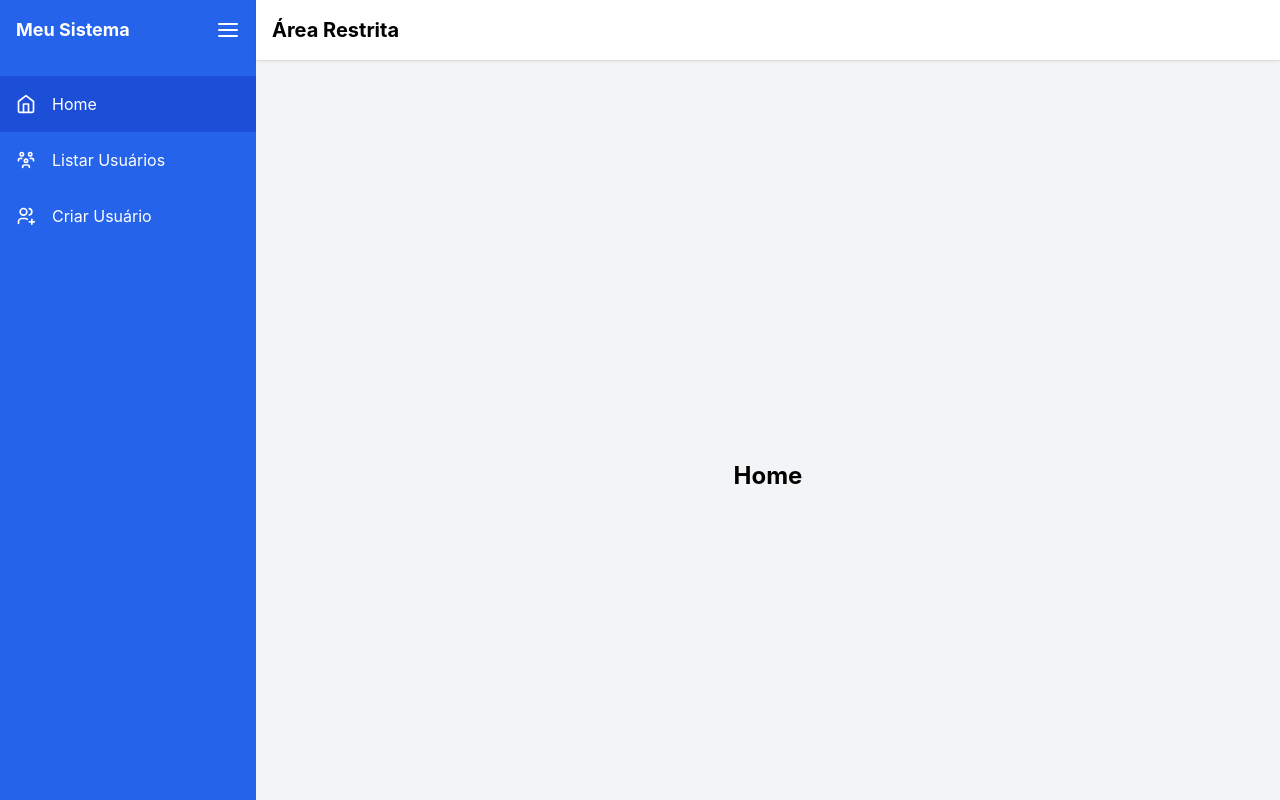
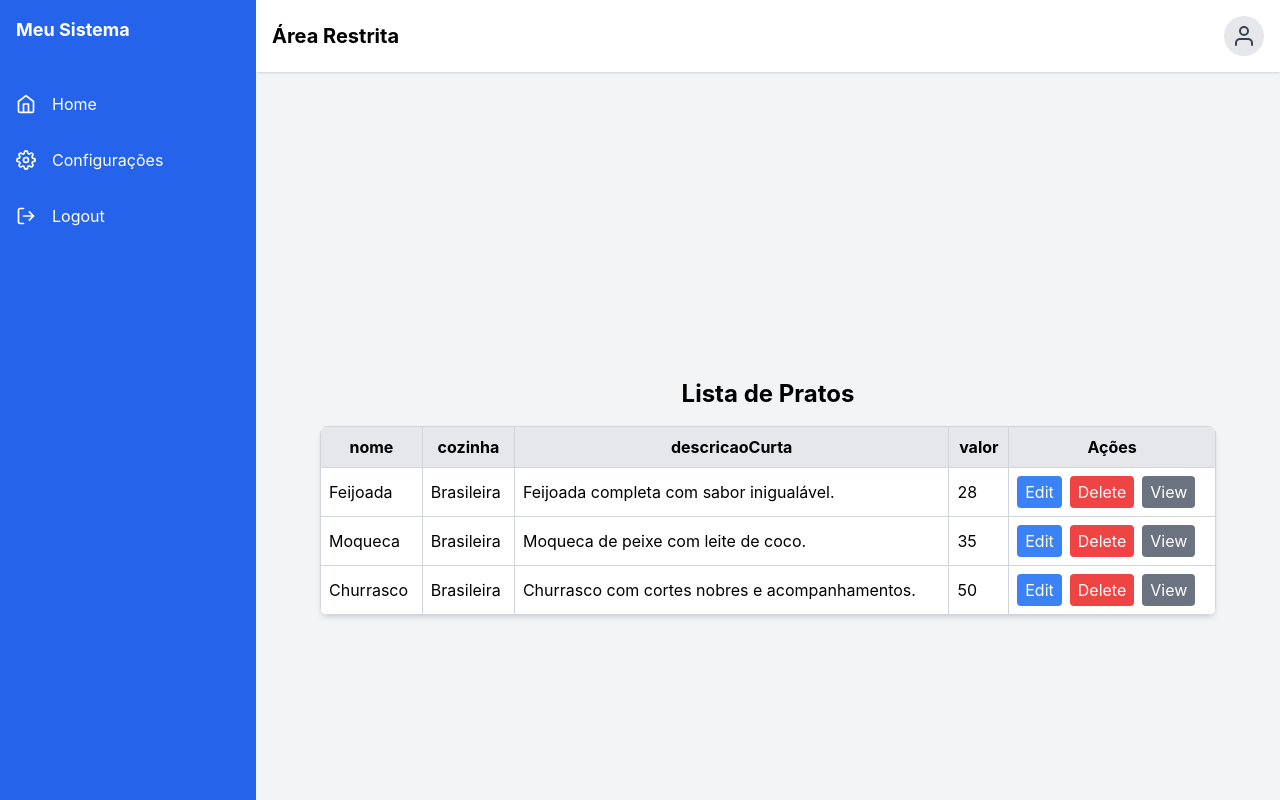
Before and after one commit to felpsM67/front-end-comum-pi-senac, a React (Create React App) app: page /home in a window 1280 px wide. Built offline with nearby package versions, Linux system fonts and the light colour scheme; no server answers; sample sign-in values are in the browser's storage.

Commit message:
ajustes area administrativa

```diff
--- a/src/components/TBodyJS.tsx
+++ b/src/components/TBodyJS.tsx
@@ -1,37 +1,27 @@
 import React from 'react';
 
-interface User {
-  id: number;
-  nome: string;
-  email: string;
-}
-
-interface TBodyJSProps {
-  users: User[]; // Lista de usuários
-  columns: (keyof User | 'Ações')[]; // Colunas que correspondem às propriedades da interface User
+interface TBodyJSProps<T> {
+  data: T[]; // Dados genéricos
+  columns: (keyof T | 'Ações')[]; // Colunas baseadas nas chaves do objeto genérico T
   actions?: {
-    [key: string]: (user: User) => void; // Ações disponíveis (ex.: editar, excluir)
+    [key: string]: (item: T) => void; // Ações que recebem o objeto completo
   };
 }
 
-const TBodyJS: React.FC<TBodyJSProps> = ({ users, columns, actions }) => {
+const TBodyJS = <T,>({ data, columns, actions }: TBodyJSProps<T>) => {
   return (
     <tbody>
-      {users.map((user) => (
-        <tr key={user.id} className="text-center hover:bg-gray-100">
-          {columns.map((column) => (
-            <td key={column as string} className="border border-gray-300 p-2">
-              {column !== 'Ações' ? user[column as keyof User] : null}
-            </td>
-          ))}
-          {actions && (
-            <td className="border border-gray-300 p-2">
+      {data.map((row, rowIndex) => (
+        <tr key={rowIndex} className="hover:bg-gray-100">
+          {columns.map((column, colIndex) => (
+            <td key={colIndex} className="border border-gray-300 p-2">
+              {column === 'Ações' && actions ? (
+                <div className="flex gap-2">
                   {Object.keys(actions).map((actionKey) => (
                     <button
                       key={actionKey}
-                  type="button"
-                  onClick={() => actions[actionKey](user)}
-                  className={`px-2 py-1 rounded mr-2 ${
+                      onClick={() => actions[actionKey](row)}
+                      className={`px-2 py-1 rounded ${
                         actionKey === 'edit'
                           ? 'bg-blue-500 text-white hover:bg-blue-600'
                           : actionKey === 'delete'
@@ -42,8 +32,12 @@ const TBodyJS: React.FC<TBodyJSProps> = ({ users, columns, actions }) => {
                       {actionKey.charAt(0).toUpperCase() + actionKey.slice(1)}
                     </button>
                   ))}
+                </div>
+              ) : (
+                row[column as keyof T]?.toString() || ''
+              )}
             </td>
-          )}
+          ))}
         </tr>
       ))}
     </tbody>
--- a/src/components/THeadJS.tsx
+++ b/src/components/THeadJS.tsx
@@ -1,7 +1,7 @@
 import React from 'react';
 
 interface THeadJSProps {
-  columns: string[]; // Lista de nomes das colunas
+  columns: string[];
 }
 
 const THeadJS: React.FC<THeadJSProps> = ({ columns }) => {
--- a/src/components/TabelaJS.tsx
+++ b/src/components/TabelaJS.tsx
@@ -1,34 +1,24 @@
 import React from 'react';
-import { User } from '../views/UserManagement';
-import { useNavigate } from 'react-router-dom';
 import THeadJS from './THeadJS';
 import TBodyJS from './TBodyJS';
 
-interface TabelaJSProps {
-  users: User[];
+interface TabelaJSProps<T> {
+  columns: (keyof T | 'Ações')[]; // Colunas baseadas nas chaves do objeto genérico T
+  data: T[]; // Dados genéricos
+  actions?: {
+    [key: string]: (item: T) => void; // Ações que recebem o objeto completo
+  };
 }
 
-const TabelaJS: React.FC<TabelaJSProps> = ({ users }) => {
-  const navigate = useNavigate();
-  const columns = ['id', 'nome', 'email', 'Ações'] as (keyof User | 'Ações')[];
-
-  const handleActionClick = {
-    edit: (user: User) => {
-      navigate(`/users/edit/${user.id}`);
-    },
-    delete: (user: User) => {
-      console.log(`Usuário com ID ${user.id} excluído.`);
-      // Adicione a lógica de exclusão aqui
-    },
-  };
+const TabelaJS = <T,>({ columns, data, actions }: TabelaJSProps<T>) => {
+  // Mapeia as colunas para strings para garantir compatibilidade com THeadJS
+  const columnStrings = columns.map((col) => col.toString());
 
   return (
-    <>
-      <table className="w-full border-collapse border border-gray-300">
-        <THeadJS columns={columns} />
-        <TBodyJS users={users} columns={columns} actions={handleActionClick} />
-      </table>
-    </>
+    <table className="w-full border-collapse border border-gray-300">
+      <THeadJS columns={columnStrings} />
+      <TBodyJS data={data} columns={columns} actions={actions} />
+    </table>
   );
 };
 
--- a/src/layout/RestrictedLayout.tsx
+++ b/src/layout/RestrictedLayout.tsx
@@ -1,30 +1,105 @@
 import React, { useState } from 'react';
-import Sidebar from './Sidebar';
-import MainContent from './MainContent';
-import { FiHome } from 'react-icons/fi';
-import { TbUsersGroup, TbUsersPlus } from 'react-icons/tb';
+import { Outlet } from 'react-router-dom';
+import { FiMenu, FiHome, FiSettings, FiLogOut, FiUser } from 'react-icons/fi';
 
 const RestrictedLayout: React.FC = () => {
-  const [isSidebarOpen, setIsSidebarOpen] = useState<boolean>(true);
+  const [isSidebarOpen, setIsSidebarOpen] = useState<boolean>(false);
 
   const toggleSidebar = () => {
     setIsSidebarOpen(!isSidebarOpen);
   };
 
+  const user = {
+    name: 'João Silva',
+    email: 'joao.silva@email.com',
+  };
+
   const menuItems = [
     { path: '/home', label: 'Home', icon: <FiHome /> },
-    { path: '/users', label: 'Listar Usuários', icon: <TbUsersGroup /> },
-    { path: '/users/new', label: 'Criar Usuário', icon: <TbUsersPlus /> },
+    { path: '/settings', label: 'Configurações', icon: <FiSettings /> },
+    { path: '/logout', label: 'Logout', icon: <FiLogOut /> },
   ];
 
   return (
     <div className="flex h-screen bg-gray-100">
-      <Sidebar
-        isSidebarOpen={isSidebarOpen}
-        toggleSidebar={toggleSidebar}
-        menuItems={menuItems}
-      />
-      <MainContent toggleSidebar={toggleSidebar} />
+      {/* Sidebar */}
+      <div
+        className={`fixed z-40 inset-y-0 left-0 transform ${
+          isSidebarOpen ? 'translate-x-0' : '-translate-x-full'
+        } w-64 bg-blue-600 text-white transition-transform duration-300 lg:relative lg:translate-x-0 lg:w-64`}
+      >
+        <div className="flex items-center justify-between p-4">
+          <span className="text-lg font-bold">Meu Sistema</span>
+          <button
+            onClick={toggleSidebar}
+            className="text-white focus:outline-none lg:hidden"
+          >
+            <FiMenu size={24} />
+          </button>
+        </div>
+        <nav className="mt-4">
+          {menuItems.map((item) => (
+            <a
+              key={item.path}
+              href={item.path}
+              className="flex items-center gap-4 p-4 hover:bg-blue-500 transition-colors"
+            >
+              <span className="text-xl">{item.icon}</span>
+              <span className="hidden lg:block">{item.label}</span>
+            </a>
+          ))}
+        </nav>
+      </div>
+
+      {/* Overlay for mobile */}
+      {isSidebarOpen && (
+        <div
+          className="fixed inset-0 bg-black bg-opacity-50 z-30 lg:hidden"
+          onClick={toggleSidebar}
+        ></div>
+      )}
+
+      {/* Main Content */}
+      <div className="flex flex-col flex-1">
+        {/* TopBar */}
+        <div className="bg-white shadow p-4 flex items-center justify-between">
+          <button
+            onClick={toggleSidebar}
+            className="text-gray-700 focus:outline-none lg:hidden"
+          >
+            <FiMenu size={24} />
+          </button>
+          <h1 className="text-xl font-bold">Área Restrita</h1>
+          <div className="relative group">
+            <button className="flex items-center gap-2 bg-gray-200 text-gray-700 rounded-full p-2 hover:bg-gray-300 focus:outline-none">
+              <FiUser size={24} />
+            </button>
+            <div className="absolute right-0 mt-2 bg-white shadow-lg rounded-lg w-40 opacity-0 invisible group-hover:opacity-100 group-hover:visible transition-all duration-200">
+              <div className="p-4 border-b">
+                <p className="text-sm font-bold">{user.name}</p>
+                <p className="text-sm text-gray-500">{user.email}</p>
+              </div>
+              <a
+                href="/user/details"
+                className="block px-4 py-2 text-sm text-gray-700 hover:bg-gray-100"
+              >
+                Detalhes do Usuário
+              </a>
+              <a
+                href="/logout"
+                className="block px-4 py-2 text-sm text-gray-700 hover:bg-gray-100"
+              >
+                Logout
+              </a>
+            </div>
+          </div>
+        </div>
+
+        {/* Content Area */}
+        <div className="flex-1 p-6 overflow-auto">
+          <Outlet />
+        </div>
+      </div>
     </div>
   );
 };
--- a/src/views/Home.tsx
+++ b/src/views/Home.tsx
@@ -1,9 +1,74 @@
-import React from 'react';
+import React, { useState } from 'react';
+import TabelaJS from '../components/TabelaJS';
+
+interface Prato {
+  id: number;
+  nome: string;
+  cozinha: string;
+  descricaoCurta: string;
+  valor: number;
+}
 
 export default function Home() {
+  const [pratos, setPratos] = useState<Prato[]>([
+    {
+      id: 1,
+      nome: 'Feijoada',
+      cozinha: 'Brasileira',
+      descricaoCurta: 'Feijoada completa com sabor inigualável.',
+      valor: 28.0,
+    },
+    {
+      id: 2,
+      nome: 'Moqueca',
+      cozinha: 'Brasileira',
+      descricaoCurta: 'Moqueca de peixe com leite de coco.',
+      valor: 35.0,
+    },
+    {
+      id: 3,
+      nome: 'Churrasco',
+      cozinha: 'Brasileira',
+      descricaoCurta: 'Churrasco com cortes nobres e acompanhamentos.',
+      valor: 50.0,
+    },
+  ]);
+
+  const handleEdit = (prato: Prato) => {
+    console.log(`Editar prato com ID: ${prato.id}`);
+  };
+
+  const handleDelete = (prato: Prato) => {
+    console.log(`Deletar prato com ID: ${prato.id}`);
+    setPratos((prevPratos) => prevPratos.filter((p) => p.id !== prato.id));
+  };
+
+  const handleView = (prato: Prato) => {
+    console.log(`Visualizar prato com ID: ${prato.id}`);
+  };
+
+  const columns: (keyof Prato | 'Ações')[] = [
+    'nome',
+    'cozinha',
+    'descricaoCurta',
+    'valor',
+    'Ações',
+  ];
+
   return (
     <div className="flex flex-col items-center justify-center min-h-screen bg-gray-100 p-4">
-      <h2 className="text-2xl font-bold mb-4 text-center">Home</h2>
+      <h2 className="text-2xl font-bold mb-4 text-center">Lista de Pratos</h2>
+      <div className="w-full max-w-4xl bg-white shadow-md rounded-lg overflow-hidden">
+        <TabelaJS
+          columns={columns}
+          data={pratos}
+          actions={{
+            edit: handleEdit,
+            delete: handleDelete,
+            view: handleView,
+          }}
+        />
+      </div>
     </div>
   );
 }
--- a/src/views/UserManagement.tsx
+++ b/src/views/UserManagement.tsx
@@ -1,57 +1,52 @@
 import React, { useEffect, useState } from 'react';
 import { useNavigate } from 'react-router-dom';
-import api from '../http/api';
-import Snackbar from '../components/Snackbar';
 import TabelaJS from '../components/TabelaJS';
 
-export interface User {
+interface User {
   id: number;
   nome: string;
   email: string;
+  role: string;
 }
 
-interface SnackbarPropsState {
-  message: string;
-  type: 'success' | 'error' | 'warning' | 'info';
-  duration: number;
-}
-
-export default function UserManagement() {
-  const [users, setUsers] = useState<Array<User> | []>([]);
-  const [snackbar, setSnackbar] = useState<SnackbarPropsState>({
-    message: '',
-    type: 'success',
-    duration: 0,
-  });
+const UserManagement: React.FC = () => {
+  const [users, setUsers] = useState<User[]>([]);
+  const [loading, setLoading] = useState<boolean>(true);
   const navigate = useNavigate();
 
   useEffect(() => {
-    async function fetchData() {
+    const fetchData = async () => {
       try {
-        const response = await api['get']('/users');
-        const { data } = response;
-        console.log('usuarios', data);
+        const response = await fetch('/api/users'); // Substitua pela URL correta da sua API
+        if (!response.ok) {
+          throw new Error('Erro ao buscar os usuários');
+        }
+        const data: User[] = await response.json();
+        setUsers(data);
+      } catch (error) {
+        console.error('Erro ao buscar os usuários:', error);
+      } finally {
+        setLoading(false);
+      }
+    };
 
-        setUsers(data);
-
-        setSnackbar({
-          message: 'Lista de usuários carregada com sucesso',
-          type: 'success',
-          duration: 10000,
-        });
-      } catch (error: unknown) {
-        const axiosError = error as {
-          response?: { data?: { message?: string } };
-        };
-        setSnackbar({
-          message: axiosError.response?.data?.message || 'Erro na requisição.',
-          type: 'error',
-          duration: 10000,
-        });
-      }
-    }
     fetchData();
   }, []);
+
+  const handleEdit = (user: User) => {
+    navigate(`/users/edit/${user.id}`);
+  };
+
+  const handleDelete = (user: User) => {
+    console.log(`Deletar usuário com ID: ${user.id}`);
+    setUsers((prevUsers) => prevUsers.filter((u) => u.id !== user.id));
+  };
+
+  const handleView = (user: User) => {
+    navigate(`/users/details/${user.id}`);
+  };
+
+  const columns: (keyof User | 'Ações')[] = ['nome', 'email', 'role', 'Ações'];
 
   return (
     <div className="p-6">
@@ -60,17 +55,26 @@ export default function UserManagement() {
         <button
           type="button"
           onClick={() => navigate('/users/new')}
-          className="bg-green-500 text-white p-2 rounded flex items-center hover:bg-green-600"
+          className="bg-blue-500 text-white px-4 py-2 rounded hover:bg-blue-600"
         >
-          <span className="mr-2">+</span> Novo
+          Novo Usuário
         </button>
       </div>
-      <TabelaJS users={users} />
-      <Snackbar
-        message={snackbar.message}
-        duration={snackbar.duration}
-        type={snackbar.type}
-      />
+      {loading ? (
+        <p className="text-center">Carregando usuários...</p>
+      ) : (
+        <TabelaJS
+          columns={columns}
+          data={users}
+          actions={{
+            edit: handleEdit,
+            delete: handleDelete,
+            view: handleView,
+          }}
+        />
+      )}
     </div>
   );
-}
+};
+
+export default UserManagement;
```
Lines whose indentation alone changed are shown as unchanged.
